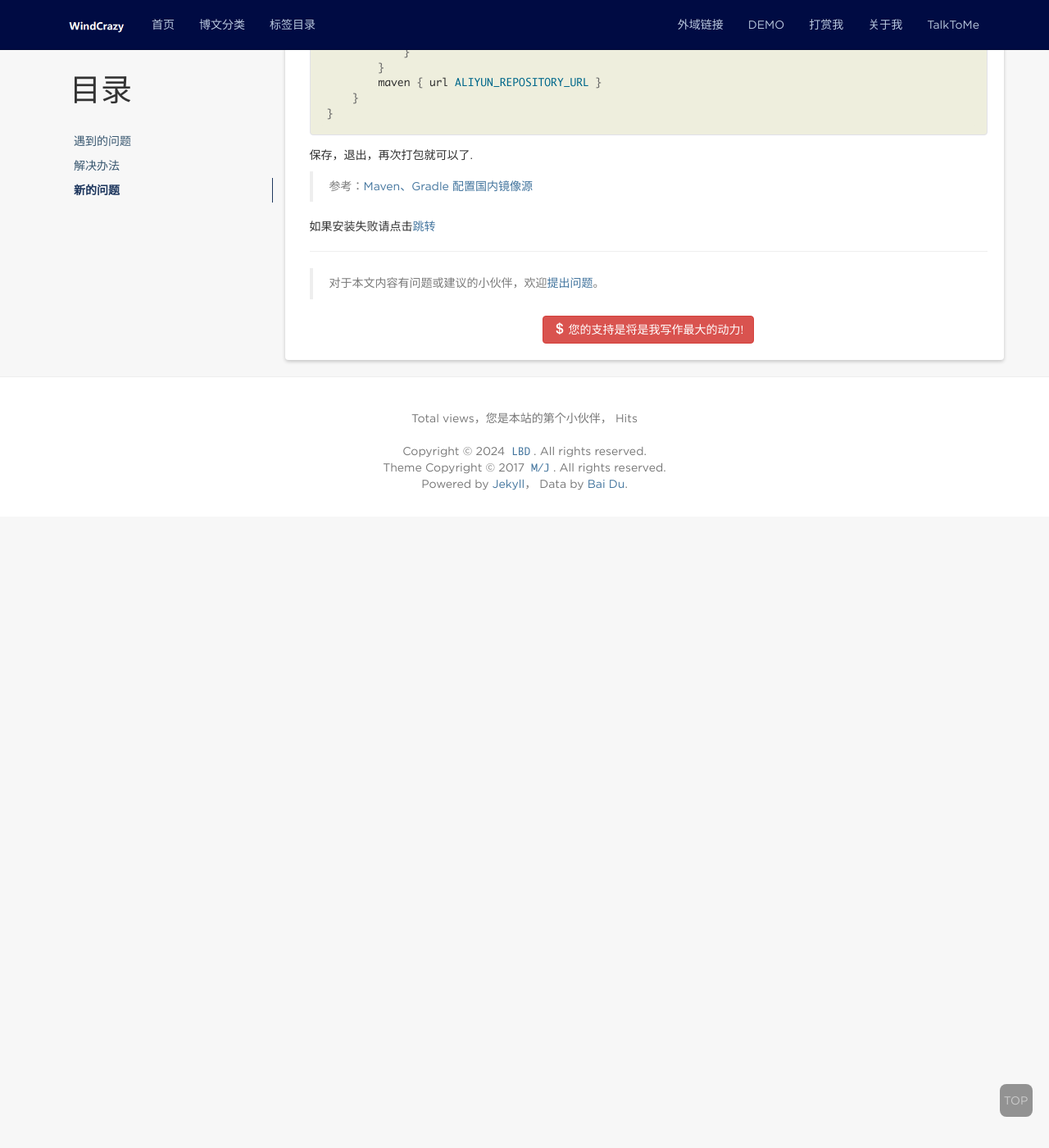
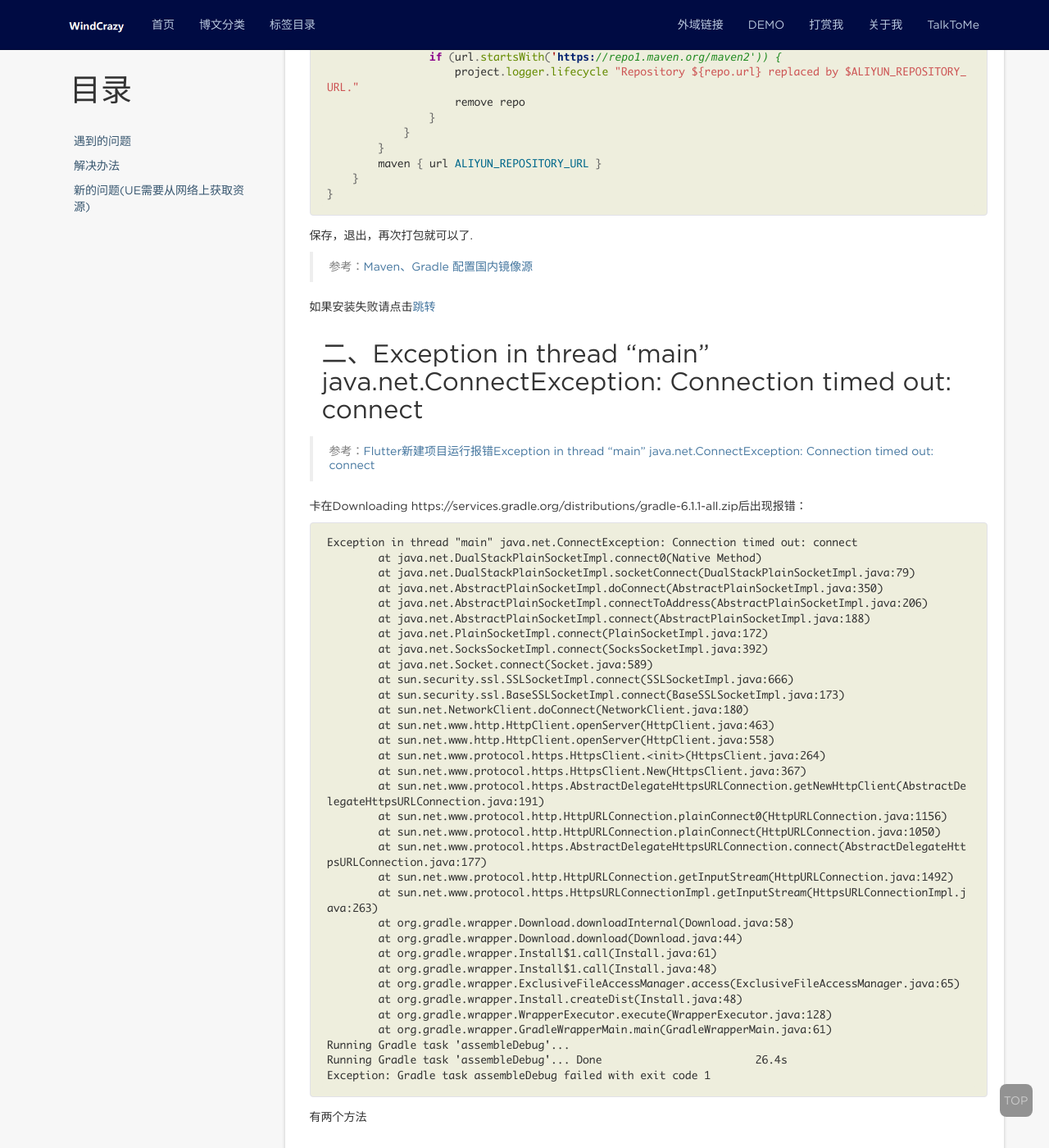
Before and after one commit to windcrazy123/windcrazy123.github.io, a Jekyll site: the page built from _posts/UE/Miscellaneous/2024-7-4-BuildFailedasGradle.md, in a window 1280 px wide and 1400 px high, scrolled down 4480 px. Shown: the whole window at 82% size. Built offline with Jekyll 4.4.1, drawn with Linux system fonts in a browser that asks for light colours; nearby versions of some CDN libraries; comment, search, counter and statistics services are not loaded; before the commit the page ends 5110 px from its top, so only the background shows below that; some of the changed text lies outside the part shown.

Commit message:
添加新的Gradle打包问题和解决办法

````diff
--- a/_posts/UE/Miscellaneous/2024-7-4-BuildFailedasGradle.md
+++ b/_posts/UE/Miscellaneous/2024-7-4-BuildFailedasGradle.md
@@ -152,7 +152,9 @@ A problem occurred configuring root project 'app'.
          > Read timed out
 ```
 
-# 新的问题
+# 新的问题(UE需要从网络上获取资源)
+
+## 一、Could not get resource 'https://repo.maven.apache.org/maven2/...'
 
 配置成功后，出现了新的报错:
 
@@ -195,3 +197,96 @@ allprojects {
 > 参考：[Maven、Gradle 配置国内镜像源](https://www.cnblogs.com/chansblogs/p/12943991.html)
 
 如果安装失败请点击[跳转](#jump)
+
+## 二、Exception in thread "main" java.net.ConnectException: Connection timed out: connect
+
+> 参考：[Flutter新建项目运行报错Exception in thread "main" java.net.ConnectException: Connection timed out: connect](https://www.cnblogs.com/chorkiu/p/14767567.html)
+
+卡在Downloading https\://services.gradle.org/distributions/gradle-6.1.1-all.zip后出现报错：
+
+```
+Exception in thread "main" java.net.ConnectException: Connection timed out: connect
+        at java.net.DualStackPlainSocketImpl.connect0(Native Method)
+        at java.net.DualStackPlainSocketImpl.socketConnect(DualStackPlainSocketImpl.java:79)
+        at java.net.AbstractPlainSocketImpl.doConnect(AbstractPlainSocketImpl.java:350)
+        at java.net.AbstractPlainSocketImpl.connectToAddress(AbstractPlainSocketImpl.java:206)
+        at java.net.AbstractPlainSocketImpl.connect(AbstractPlainSocketImpl.java:188)
+        at java.net.PlainSocketImpl.connect(PlainSocketImpl.java:172)
+        at java.net.SocksSocketImpl.connect(SocksSocketImpl.java:392)
+        at java.net.Socket.connect(Socket.java:589)
+        at sun.security.ssl.SSLSocketImpl.connect(SSLSocketImpl.java:666)
+        at sun.security.ssl.BaseSSLSocketImpl.connect(BaseSSLSocketImpl.java:173)
+        at sun.net.NetworkClient.doConnect(NetworkClient.java:180)
+        at sun.net.www.http.HttpClient.openServer(HttpClient.java:463)
+        at sun.net.www.http.HttpClient.openServer(HttpClient.java:558)
+        at sun.net.www.protocol.https.HttpsClient.<init>(HttpsClient.java:264)
+        at sun.net.www.protocol.https.HttpsClient.New(HttpsClient.java:367)
+        at sun.net.www.protocol.https.AbstractDelegateHttpsURLConnection.getNewHttpClient(AbstractDelegateHttpsURLConnection.java:191)
+        at sun.net.www.protocol.http.HttpURLConnection.plainConnect0(HttpURLConnection.java:1156)
+        at sun.net.www.protocol.http.HttpURLConnection.plainConnect(HttpURLConnection.java:1050)
+        at sun.net.www.protocol.https.AbstractDelegateHttpsURLConnection.connect(AbstractDelegateHttpsURLConnection.java:177)
+        at sun.net.www.protocol.http.HttpURLConnection.getInputStream(HttpURLConnection.java:1492)
+        at sun.net.www.protocol.https.HttpsURLConnectionImpl.getInputStream(HttpsURLConnectionImpl.java:263)
+        at org.gradle.wrapper.Download.downloadInternal(Download.java:58)
+        at org.gradle.wrapper.Download.download(Download.java:44)
+        at org.gradle.wrapper.Install$1.call(Install.java:61)
+        at org.gradle.wrapper.Install$1.call(Install.java:48)
+        at org.gradle.wrapper.ExclusiveFileAccessManager.access(ExclusiveFileAccessManager.java:65)
+        at org.gradle.wrapper.Install.createDist(Install.java:48)
+        at org.gradle.wrapper.WrapperExecutor.execute(WrapperExecutor.java:128)
+        at org.gradle.wrapper.GradleWrapperMain.main(GradleWrapperMain.java:61)
+Running Gradle task 'assembleDebug'...
+Running Gradle task 'assembleDebug'... Done                        26.4s
+Exception: Gradle task assembleDebug failed with exit code 1
+```
+
+有两个方法
+
+### 1、方法一
+
+这个是[lipengzha](https://ue5wiki.com/wiki/6eed44f8/)作者提供的(我试了，没用)
+
+要么打包时开启全局代理(这样好像没办法获取阿里云的maven了)，要么将*https\://services.gradle.org/distributions/gradle-6.1.1-all.zip*复制粘贴到浏览器上(复制你们自己的，我是6.1.1版本)，下载下来解压到以下路径：
+
+```
+C:\Users\lipengzha\.gradle\wrapper\dists\gradle-5.4.1-all\3221gyojl5jsh0helicew7rwx\gradle-6.1.1
+```
+
+然后创建一个环境变量 `ANDROID_HOME` 指向该路径即可。
+
+### 2、方法二
+
+仍然是下载对应版本的gradle压缩包，这个压缩包放在哪里都可以无需解压。
+
+找到你安装UE引擎的路径点开，我的是：
+
+```
+C:\Program Files\Epic Games\UE_5.1\Engine\Build\Android\Java\gradle\gradle\wrapper
+```
+
+打开文件夹里面的`gradle-wrapper.properties`文件，将文件
+
+```properties
+distributionUrl=https\://services.gradle.org/distributions/gradle-6.1.1-all.zip
+```
+
+改为(就是你的下载位置，我的是在 *C:\Users\My\\.gradle\wrapper\dists\gradle-6.1.1-all\cfmwm155h49vnt3hynmlrsdst* 位置)
+
+```properties
+#distributionUrl=https\://services.gradle.org/distributions/gradle-6.1.1-all.zip
+distributionUrl=file:///C:/Users/My/.gradle/wrapper/dists/gradle-6.1.1-all/cfmwm155h49vnt3hynmlrsdst/gradle-6.1.1-all.zip
+```
+
+那么此时打包log则变为，之后等一会如果没其他问题就成功了。
+
+```
+Creating rungradle.bat to work around commandline length limit (using unused drive letter Y:)
+Making .apk with Gradle...
+
+Running: cmd.exe /c "C:\Users\My\Documents\Unreal Projects\PicoVanGogh_8x8\Intermediate\Android\arm64\gradle\rungradle.bat" :app:assembleDebug
+Downloading file:/C:/Users/My/.gradle/wrapper/dists/gradle-6.1.1-all/cfmwm155h49vnt3hynmlrsdst/gradle-6.1.1-all.zip
+....................................................................................................................................
+Unzipping C:\Users\My\.gradle\wrapper\dists\gradle-6.1.1-all\5t4tzev1x9ryeduc4hzp0bwx4\gradle-6.1.1-all.zip to C:\Users\My\.gradle\wrapper\dists\gradle-6.1.1-all\5t4tzev1x9ryeduc4hzp0bwx4
+
+Welcome to Gradle 6.1.1!
+```
````
